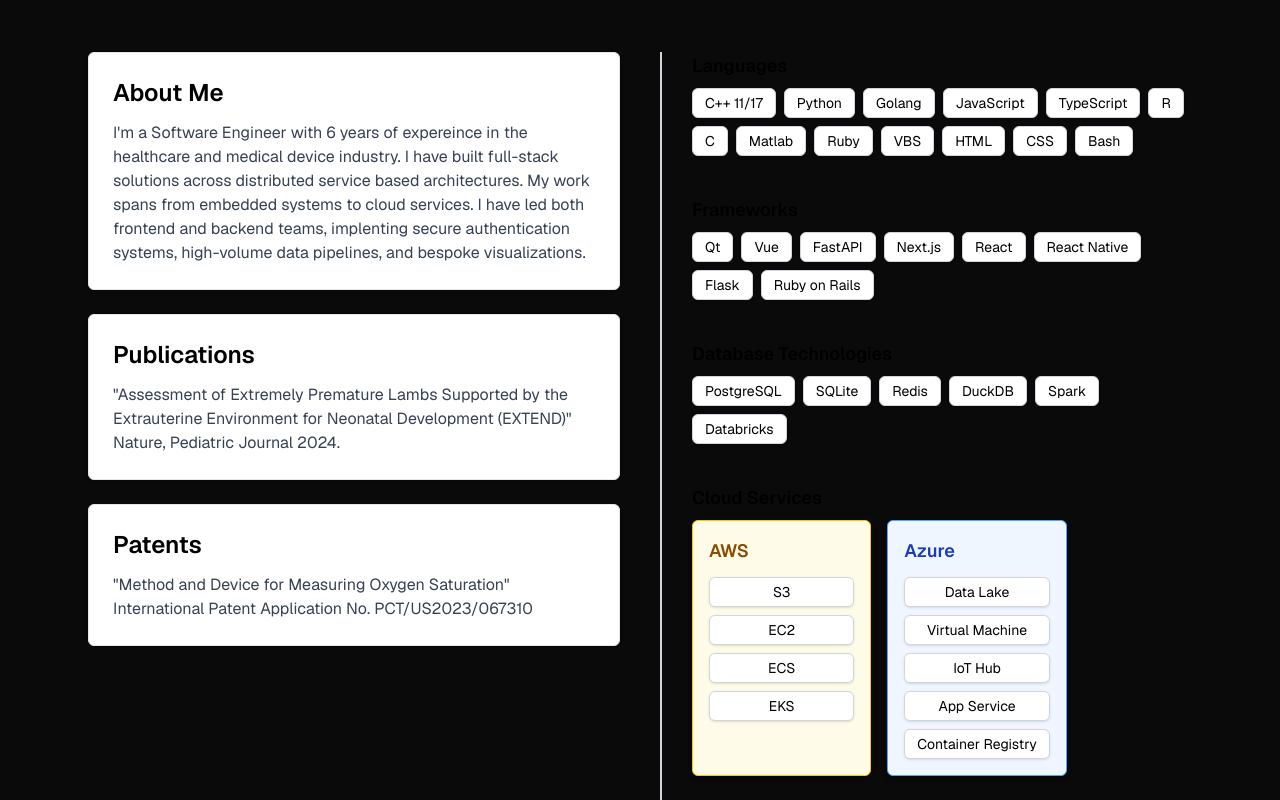
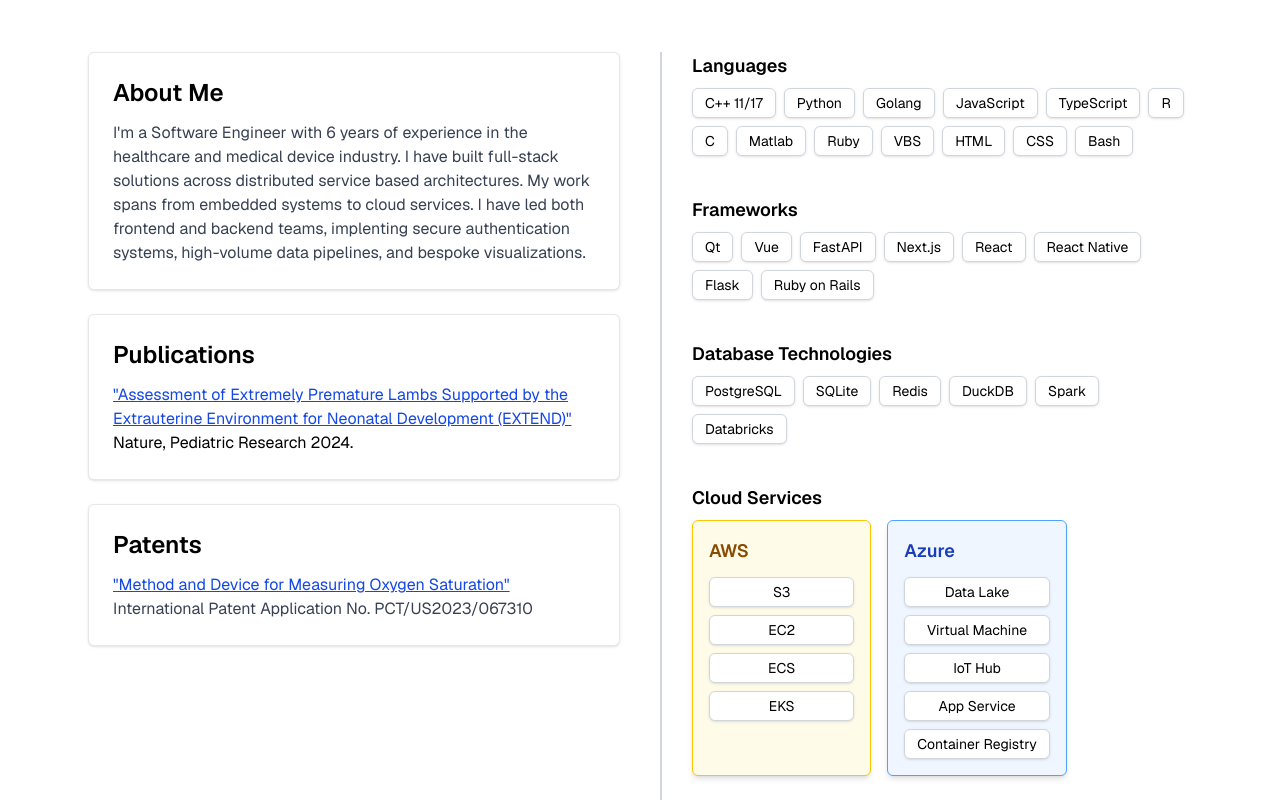
Before and after one commit to mslipenchuk267/matthewslipenchuk, a Next.js app: page / in a window 1280 px wide. Shown: the part 400-1200 px from the top of the page. Built offline with nearby package versions, Linux system fonts and the light colour scheme.

Commit message:
Fixed background color alignment, added links for pub/patent

```diff
--- a/src/app/globals.css
+++ b/src/app/globals.css
@@ -1,7 +1,7 @@
 @import "tailwindcss";
 
 :root {
-  --background: #ffffff;
+  --background: #ededed;
   --foreground: #171717;
 }
 
@@ -20,6 +20,5 @@
 }
 
 body {
-  background: var(--background);
   font-family: Arial, Helvetica, sans-serif;
 }
--- a/src/app/page.tsx
+++ b/src/app/page.tsx
@@ -6,7 +6,7 @@
   const cloudSkillTile = `${skillTile} w-full text-center`;
 
   return (
-    <div className="min-h-screen font-sans" style={{ background: 'var(--background)' }}>
+    <div className="min-h-screen font-sans">
       {/* Hero Section */}
       <section className="py-20 pb-5 px-10">
         <div className="max-w-6xl mx-auto px-6 flex flex-col md:flex-row items-center gap-12">
@@ -25,7 +25,7 @@
           {/* Description Card */}
           <div className={glassTile}>
             <h2 className="text-2xl font-semibold mb-3">About Me</h2>
-            <p className="text-gray-700">I&apos;m a Software Engineer with 6 years of expereince in the healthcare and medical device industry.
+            <p className="text-gray-700">I&apos;m a Software Engineer with 6 years of experience in the healthcare and medical device industry.
               I have built full-stack solutions across distributed service based architectures.
               My work spans from embedded systems to cloud services. I have led both frontend and backend teams, implenting secure authentication systems, high-volume data pipelines, and bespoke visualizations.</p>
           </div>
@@ -33,13 +33,13 @@
           {/* Paper Card */}
           <div className={glassTile}>
             <h2 className="text-2xl font-semibold mb-3">Publications</h2>
-            <p className="text-gray-700">&quot;Assessment of Extremely Premature Lambs Supported by the Extrauterine Environment for Neonatal Development (EXTEND)&quot; Nature, Pediatric Journal 2024.</p>
+            <a href="https://www.nature.com/articles/s41390-024-03287-0" className="text-blue-700 underline hover:no-underline" target="_blank">&quot;Assessment of Extremely Premature Lambs Supported by the Extrauterine Environment for Neonatal Development (EXTEND)&quot;</a> Nature, Pediatric Research 2024.
           </div>
 
           {/* Patent Card */}
           <div className={glassTile}>
             <h2 className="text-2xl font-semibold mb-3">Patents</h2>
-            <p className="text-gray-700">&quot;Method and Device for Measuring Oxygen Saturation&quot;</p>
+            <a href="https://patentscope.wipo.int/search/en/detail.jsf?docId=WO2023225684&_cid=P20-LTP5V7-75360-1" className="text-blue-700 underline hover:no-underline" target="_blank">&quot;Method and Device for Measuring Oxygen Saturation&quot;</a>
             <p className="text-gray-700">International Patent Application No. PCT/US2023/067310</p>
           </div>
         </div>
```
